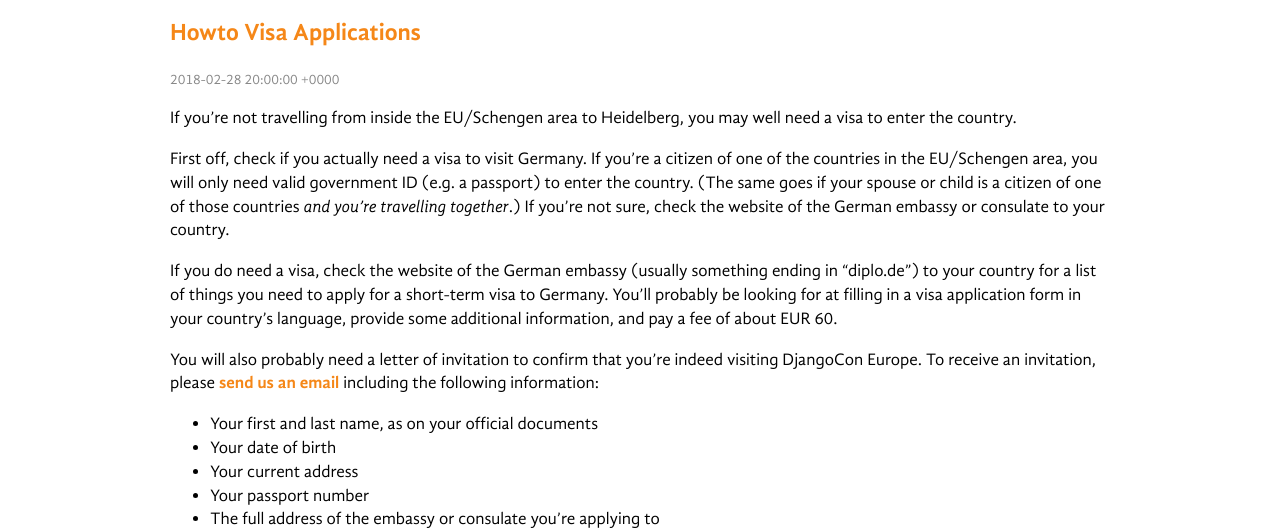
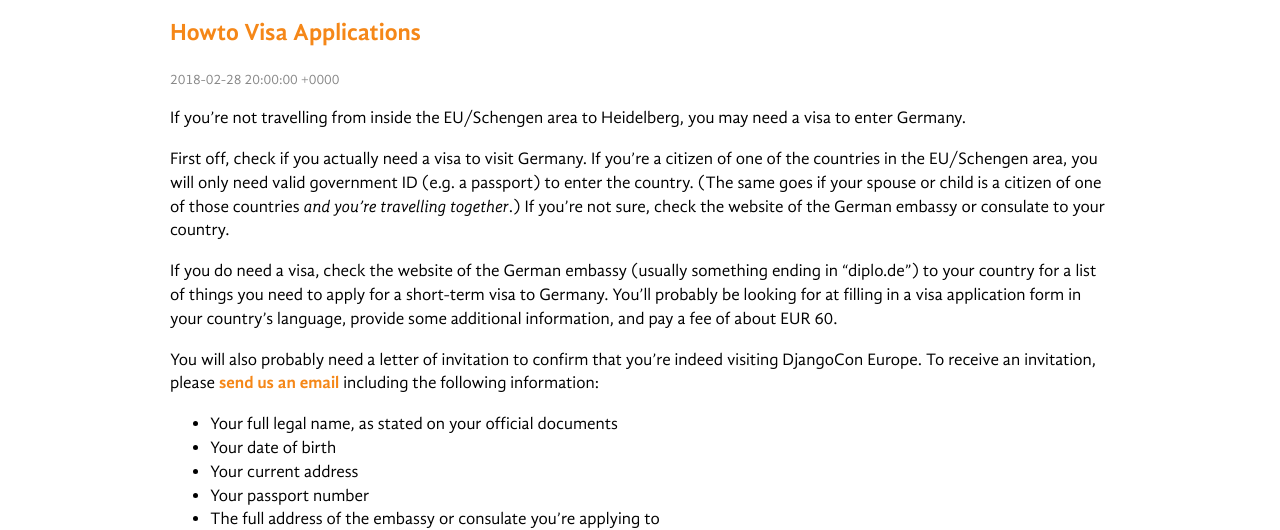
Before and after one commit to rixx/2018.djangocon.eu, a Jekyll site: the page built from _posts/2018-02-28-visa-letters.md, in a window 1280 px wide. Shown: the part 319-849 px from the top of the page. Built offline with Jekyll 4.4.1, drawn with Linux system fonts in a browser that asks for light colours.

Commit message:
More amendments

```diff
--- a/_posts/2018-02-28-visa-letters.md
+++ b/_posts/2018-02-28-visa-letters.md
@@ -4,7 +4,7 @@
 date: 2018-02-28 20:00
 ---
 
-If you're not travelling from inside the EU/Schengen area to Heidelberg, you may well need a visa to enter the country.
+If you're not travelling from inside the EU/Schengen area to Heidelberg, you may need a visa to enter Germany.
 
 <!-- more -->
 
@@ -20,7 +20,7 @@
 You will also probably need a letter of invitation to confirm that you're indeed visiting DjangoCon Europe. To receive
 an invitation, please [send us an email](mailto:2018@djangocon.eu) including the following information:
 
-- Your first and last name, as on your official documents
+- Your full legal name, as stated on your official documents
 - Your date of birth
 - Your current address
 - Your passport number
```
